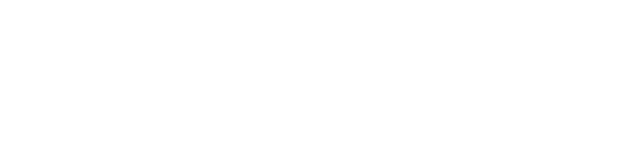
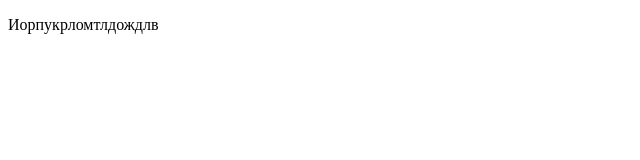
Before and after one commit to Katireva/Dz, a plain HTML site: page 14.04/index.html in a window 1280 px wide. Shown: the whole page, without its empty margins (0-640 px from the left). Drawn offline with Linux system fonts and the light colour scheme.

Commit message:
first commit

```diff
--- a/14.04/index.html
+++ b/14.04/index.html
@@ -8,6 +8,6 @@
     <script src="app/main.js"></script>
 </head>
 <body>
-
+    <p>Иорпукрломтлдождлв</p>
 </body>
 </html>
```
